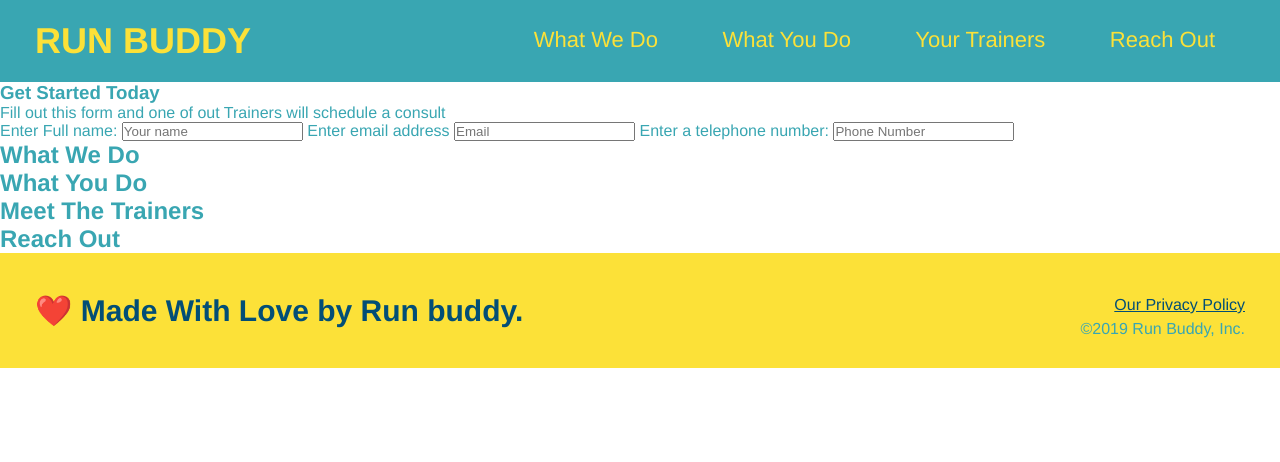
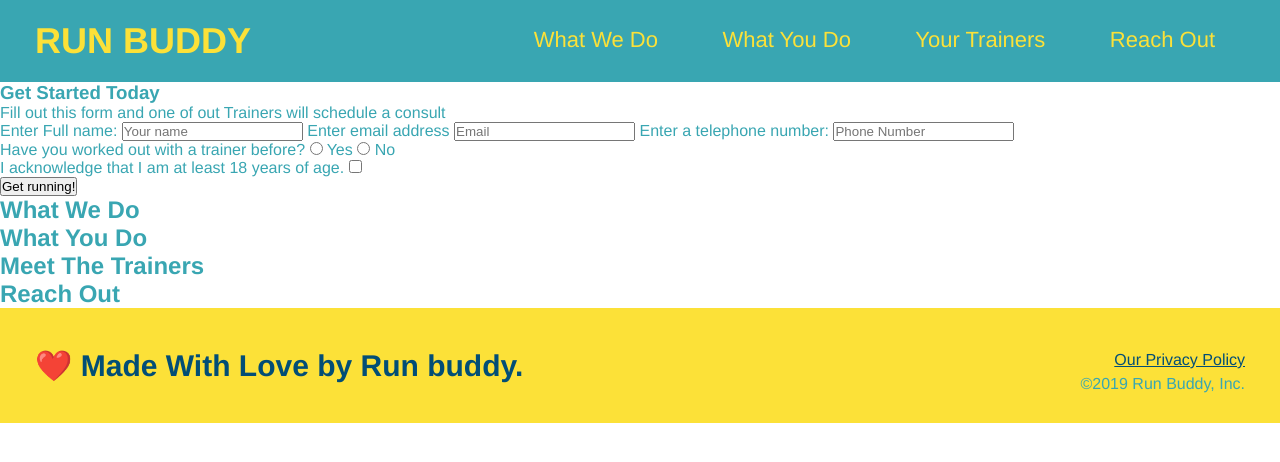
Before and after one commit to phonix375/run-buddy, a plain HTML site: page index.html in a window 1280 px wide. Drawn offline with Linux system fonts and the light colour scheme.

Commit message:
added the form data to the hero section

```diff
--- a/index.html
+++ b/index.html
@@ -43,6 +43,22 @@
                 <input type="text" placeholder="Email" name="email" id="email">
                 <label for="phone">Enter a telephone number:</label>
                 <input type="text" placeholder="Phone Number" name="Phone" id="phone">
+                <p>
+                    Have you worked out with a trainer before?
+                    <input type="radio" name="trainer-confirm" id="trainer-yes" />
+                    <label for="trainer-yes">Yes</label>
+                    <input type="radio" name="trainer-confirm" id="trainer-no" />
+                    <label for="trainer-no">No</label>
+                    </p>
+                    <p>
+                        <label for="checkbox" >
+                            I acknowledge that I am at least 18 years of age.
+                        </label>
+                        <input type="checkbox" name="age-confirm" id="checkbox" />
+                        </p>
+                        <button type="submit">
+                        Get running!
+                        </button>
             </form>
         </div>
     </section>
```
